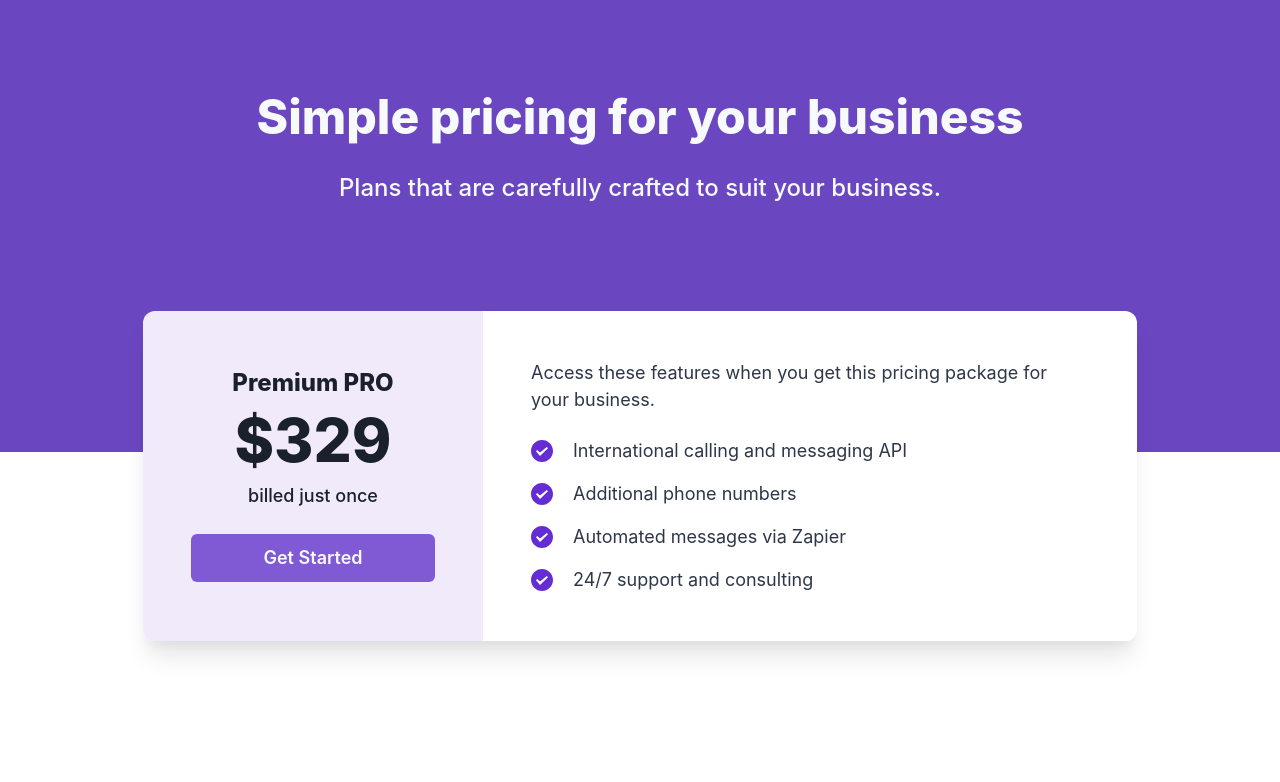
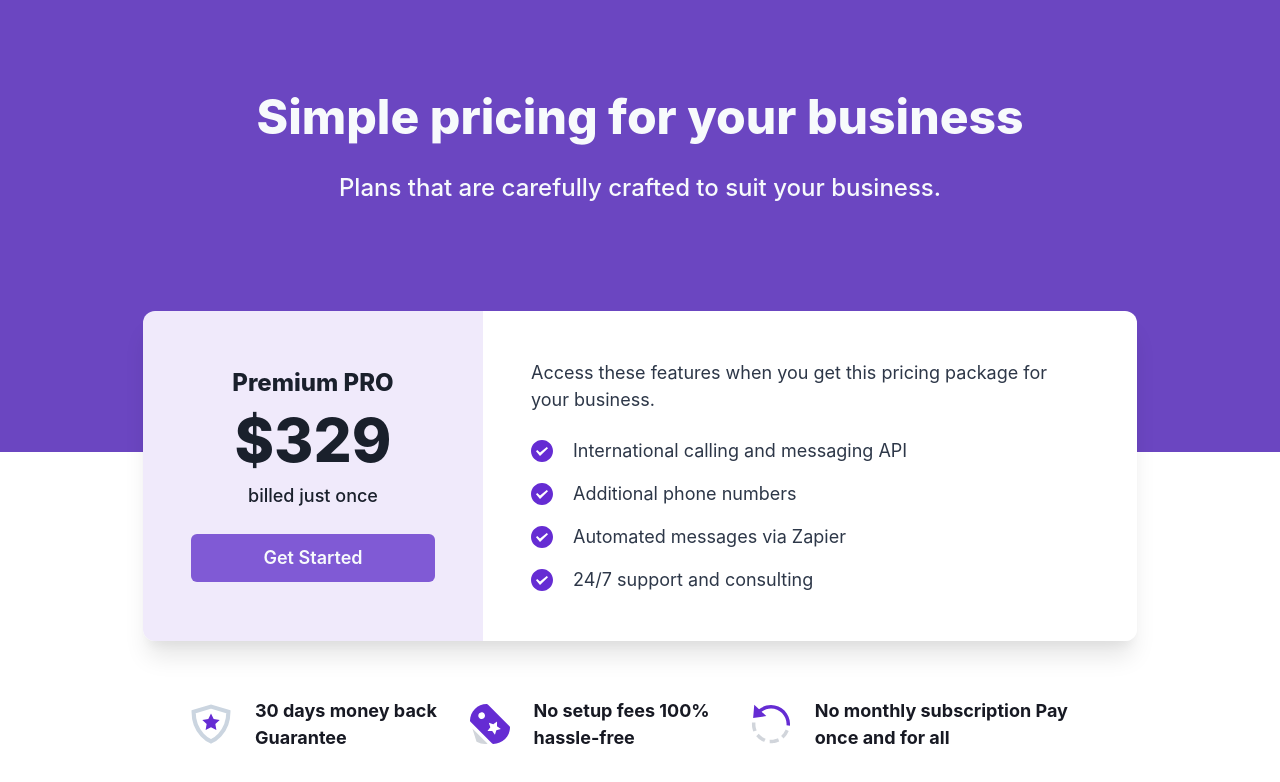
Before and after one commit to adex-badr18/chakra-ui-react, a React (Vite) app: page / in a window 1280 px wide. Shown: the top 782 px of the page. Built offline with nearby package versions, Linux system fonts and the light colour scheme.

Commit message:
Add & style Features section

```diff
--- a/src/App.tsx
+++ b/src/App.tsx
@@ -1,5 +1,6 @@
 import { Header } from './components/Header';
 import { Pricing } from './components/Pricing';
+import { Features } from './components/Features';
 import './App.css';
 
 function App() {
@@ -8,6 +9,7 @@ function App() {
         <div>
             <Header/>
             <Pricing />
+            <Features />
         </div>
     )
 }
--- /dev/null
+++ b/src/components/Features.tsx
@@ -0,0 +1,38 @@
+import { StackProps, HStack, Icon, Text, Stack, Box } from "@chakra-ui/react";
+import { MoneyBackGuarantee, PayOnce, HassleFree } from "../icons/Icons";
+import React from "react";
+
+interface FeatureProps extends StackProps {
+    icon: React.ElementType
+}
+
+export const Feature = (props: FeatureProps) => {
+    const { children, icon, ...rest } = props;
+    return (
+        <HStack {...rest} spacing='1.5em'>
+            <Icon as={icon} boxSize={'2.5rem'} />
+            <Text fontSize='1.125rem' fontWeight='bold' textAlign='left'>{children}</Text>
+        </HStack>
+    )
+}
+
+
+export const Features = () => {
+    return (
+        <Box maxW='994px' mx='auto' px='48px' my='3.5rem'>
+            <Stack color='#171923' spacing='1.56rem' direction='row'>
+                <Feature icon={MoneyBackGuarantee}>
+                    30 days money back Guarantee
+                </Feature>
+                <Feature icon={HassleFree}>
+                    No setup fees
+                    100% hassle-free
+                </Feature>
+                <Feature icon={PayOnce}>
+                    No monthly subscription
+                    Pay once and for all
+                </Feature>
+            </Stack>
+        </Box>
+    )
+}
--- a/src/components/Pricing.tsx
+++ b/src/components/Pricing.tsx
@@ -1,4 +1,4 @@
-import { Box, Flex, Text, Button, Stack, StackProps, HStack, VStack, Icon } from "@chakra-ui/react";
+import { Box, Flex, Text, Button, Stack, StackProps, HStack, Icon } from "@chakra-ui/react";
 import { CheckIcon } from "../icons/Icons";
 
 export const ListItem = (props: StackProps) => {
@@ -10,7 +10,6 @@ export const ListItem = (props: StackProps) => {
         </HStack>
     )
 }
-
 
 export const Pricing = () => {
     return (
--- a/src/icons/Icons.tsx
+++ b/src/icons/Icons.tsx
@@ -7,3 +7,36 @@ export const CheckIcon = () => {
 
     )
 }
+
+export const MoneyBackGuarantee = ({ ...props }) => {
+    return (
+        <svg {...props} width="46" height="46" viewBox="0 0 46 46" fill="none" xmlns="http://www.w3.org/2000/svg">
+            <path d="M23 11L26.09 17.262L33 18.266L28 23.14L29.18 30.022L23 26.772L16.82 30.022L18 23.14L13 18.266L19.91 17.262L23 11Z" fill="#652CD3" />
+            <path d="M23 43C23 43 3 35 3 9L23 3L43 9C43 35 23 43 23 43Z" stroke="#CBD5E0" strokeWidth="4.8" strokeMiterlimit="10" strokeLinecap="square" />
+        </svg>
+
+    )
+}
+
+export const HassleFree = ({ ...props }) => {
+    return (
+        <svg {...props} width="40" height="40" viewBox="0 0 40 40" fill="none" xmlns="http://www.w3.org/2000/svg">
+            <path d="M2.37256 24.4434L6.37256 37.1384C6.43786 37.3473 6.54396 37.5412 6.68471 37.7088C6.82547 37.8765 6.99808 38.0145 7.19256 38.115C9.5607 39.3452 12.1906 39.9861 14.8592 39.9834C15.7926 39.9741 16.7236 39.8872 17.6426 39.7234L2.37256 24.4434Z" fill="#D1D5DB" />
+            <path d="M39.5112 22.155L17.8445 0.488333C17.532 0.175751 17.1082 9.43957e-05 16.6662 0C12.2474 0.00485266 8.01098 1.76236 4.88643 4.88691C1.76187 8.01147 0.00436438 12.2479 -0.000488281 16.6667C-0.000393886 17.1087 0.175263 17.5325 0.487845 17.845L22.1545 39.5117C22.467 39.8242 22.8909 39.9999 23.3328 40C27.7516 39.9951 31.988 38.2376 35.1126 35.1131C38.2372 31.9885 39.9947 27.7521 39.9995 23.3333C39.9994 22.8913 39.8238 22.4675 39.5112 22.155ZM11.6662 15C11.0069 15 10.3624 14.8045 9.81428 14.4382C9.26611 14.072 8.83887 13.5514 8.58658 12.9423C8.33429 12.3332 8.26828 11.663 8.39689 11.0164C8.52551 10.3698 8.84298 9.77582 9.30916 9.30964C9.77533 8.84347 10.3693 8.526 11.0159 8.39738C11.6625 8.26876 12.3327 8.33478 12.9418 8.58707C13.5509 8.83936 14.0715 9.2666 14.4377 9.81477C14.804 10.3629 14.9995 11.0074 14.9995 11.6667C14.9995 12.5507 14.6483 13.3986 14.0232 14.0237C13.3981 14.6488 12.5502 15 11.6662 15ZM26.3328 26.3333L24.9345 30.8333L22.2128 26.985L17.4995 27.045L20.3195 23.2667L18.8062 18.805L23.2695 20.3183L27.0478 17.5L26.9878 22.2133L30.8328 24.935L26.3328 26.3333Z" fill="#652CD3" />
+        </svg>
+
+
+    )
+}
+
+export const PayOnce = ({ ...props }) => {
+    return (
+        <svg {...props} width="40" height="42" viewBox="0 0 40 42" fill="none" xmlns="http://www.w3.org/2000/svg">
+            <path d="M30.6314 33.7154L33.2841 36.2009C36.3532 32.9245 36.6587 32.4773 38.6114 28.4518L35.3405 26.8645C33.5532 30.5464 33.4314 30.7245 30.6314 33.7154Z" fill="#D1D5DB" />
+            <path d="M18.5928 37.5174L18.6819 41.1519C23.4365 41.0356 24.1947 40.8901 28.6056 39.2828L27.3601 35.8665C23.3401 37.3301 22.9492 37.4101 18.5928 37.5174Z" fill="#D1D5DB" />
+            <path d="M7.05381 31.2517L4.45563 33.7954C7.79563 37.2045 8.45381 37.6917 12.7393 39.8317L14.3665 36.579C10.4756 34.6372 10.1065 34.3717 7.05381 31.2517Z" fill="#D1D5DB" />
+            <path d="M3.63545 19.2954H-0.000915527C-0.000915527 23.8827 0.0972662 24.5009 1.47181 28.8409L4.93727 27.7427C3.67908 23.77 3.63545 23.4791 3.63545 19.2954Z" fill="#D1D5DB" />
+            <path d="M10.1273 8.08272C12.9582 5.93181 16.3836 4.74999 20 4.74999C29.0236 4.74999 36.3636 12.09 36.3636 21.1136C36.3636 21.49 36.3327 21.8573 36.3073 22.2264L39.9145 22.79C39.9618 22.2354 40 21.6791 40 21.1136C40 10.0864 31.0273 1.11363 20 1.11363C15.3727 1.11363 10.9873 2.6809 7.44181 5.55363L2.42363 0.848175L1.24908 14.6373L15.0745 12.7064L10.1273 8.08272Z" fill="#652CD3" />
+        </svg>
+    )
+}
```
